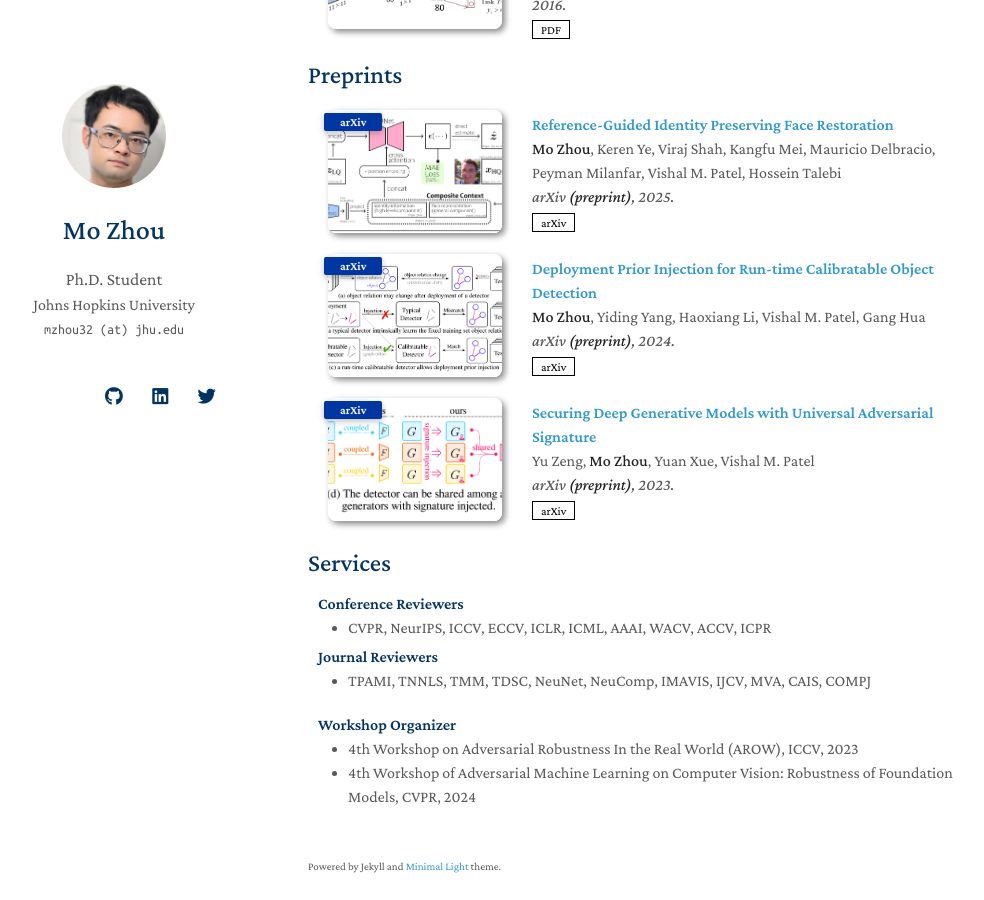
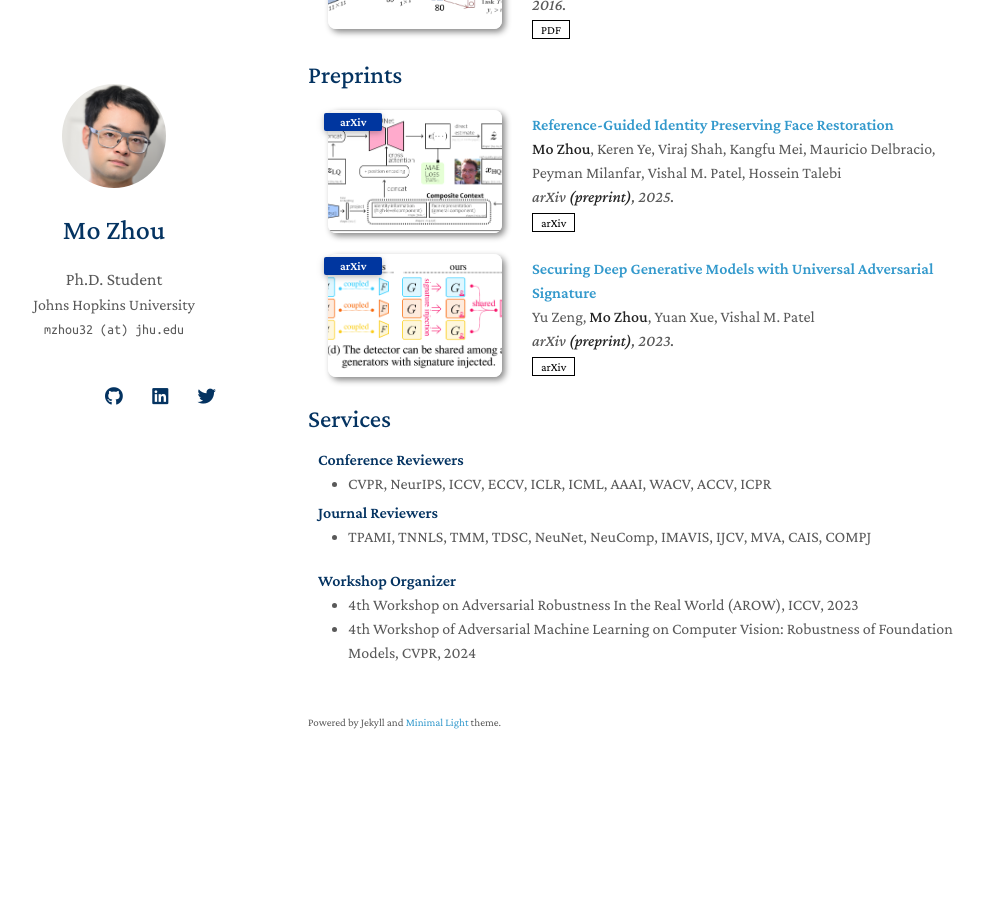
Before and after one commit to cdluminate/cdluminate.github.io, a Jekyll site: the page built from index.md, in a window 1280 px wide and 900 px high, scrolled down 3014 px. Shown: the whole window, without its empty margins (162-1146 px from the left). Built offline with Jekyll 4.4.1, drawn with Linux system fonts in a browser that asks for light colours; nearby versions of some CDN libraries; a style sheet for code colours, icons or effects is not loaded; our own code applies the rules of GitHub Pages for plain Markdown files; after the commit the page ends 3817 px from its top, so only the background shows below that.

Commit message:
preprint is moved

```diff
--- a/_includes/preprints.md
+++ b/_includes/preprints.md
@@ -32,25 +32,6 @@
 </li>
 
 
-<li>
-<div class="pub-row">
-  <div class="col-sm-3 abbr" style="position: relative;padding-right: 15px;padding-left: 15px;">
-    <img src="assets/img/calidet.png" class="teaser img-fluid z-depth-1">
-    <abbr class="badge">arXiv</abbr>
-  </div>
-  <div class="col-sm-9" style="position: relative;width: 100%;padding-right: 15px;padding-left: 20px;">
-    <div class="title"><a href="https://arxiv.org/abs/2402.17207">Deployment Prior Injection for Run-time Calibratable Object Detection</a></div>
-    <div class="author"><strong>Mo Zhou</strong>, Yiding Yang, Haoxiang Li, Vishal M. Patel, Gang Hua</div>
-    <div class="periodical"><em>arXiv <strong>(preprint)</strong>, 2024.</em></div>
-    <div class="links">
-<!--      <a href="https://openaccess.thecvf.com/content/CVPR2022/papers/Zhou_Enhancing_Adversarial_Robustness_for_Deep_Metric_Learning_CVPR_2022_paper.pdf" class="btn btn-sm z-depth-0" role="button" target="_blank" style="font-size:12px;">PDF</a> -->
-      <a href="https://arxiv.org/abs/2402.17207" class="btn btn-sm z-depth-0" role="button" target="_blank" style="font-size:12px;">arXiv</a>
-<!--      <strong><i style="color:#e74d3c">Oral Presentation</i></strong> -->
-    </div>
-  </div>
-</div>
-</li>
-
 
 <li>
 <div class="pub-row">
```
